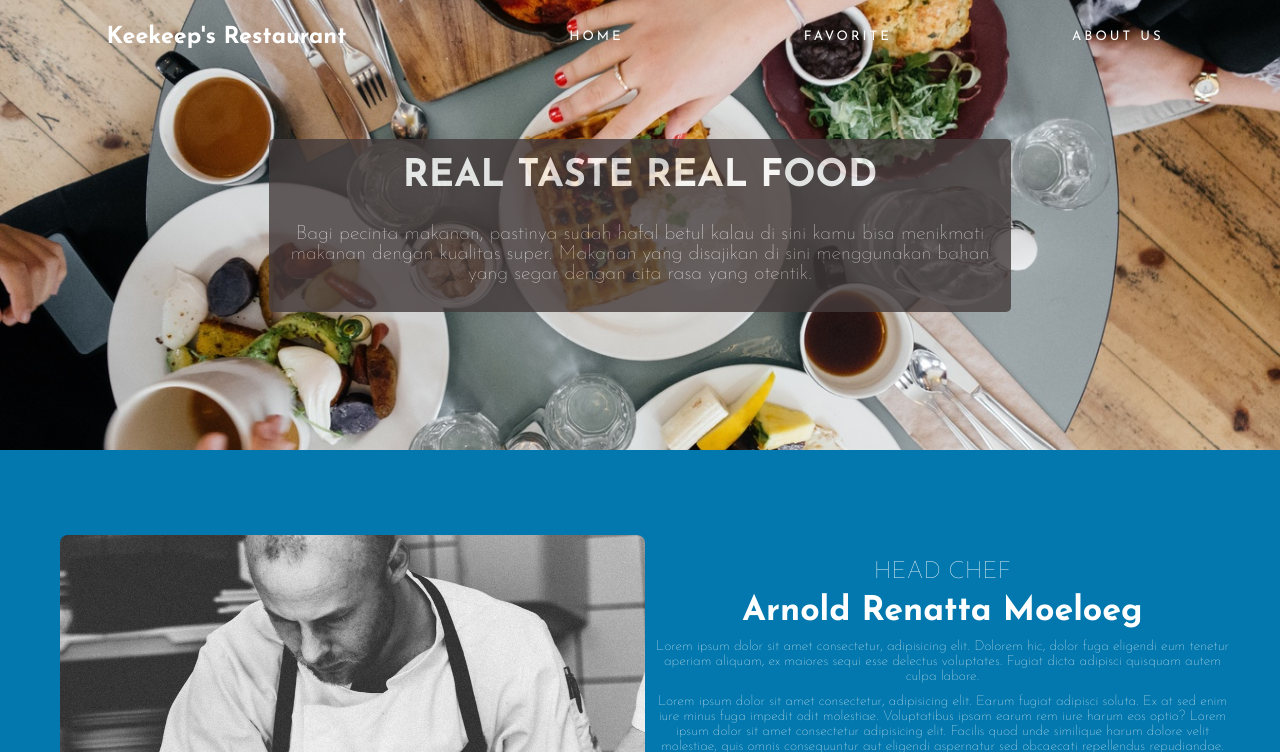
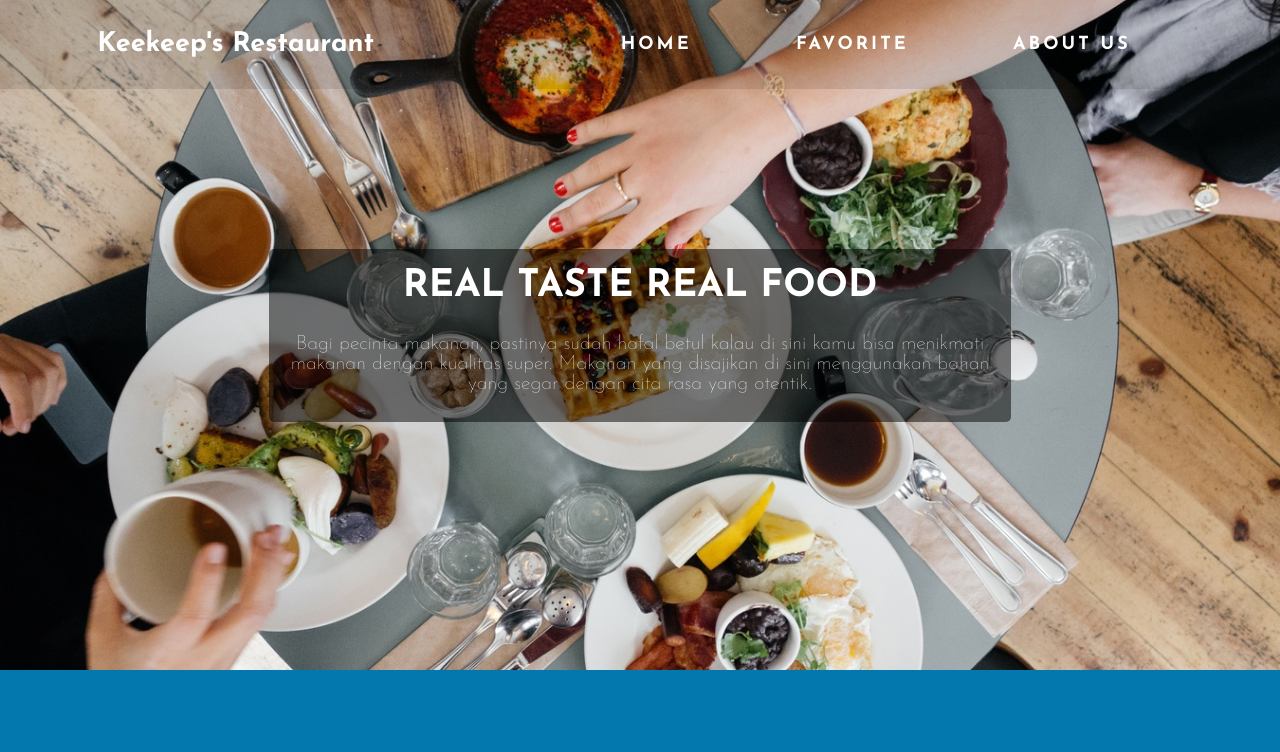
Before and after one commit to plikipie/resto-apps, a website built with webpack: page src/templates/index.html in a window 1280 px wide. Shown: the top 752 px of the page. Built offline with nearby package versions, Linux system fonts and the light colour scheme.

Commit message:
revisi submission and added parallax effect

```diff
--- a/src/scripts/content.js
+++ b/src/scripts/content.js
@@ -4,7 +4,7 @@ let getData = "";
 data.restaurants.forEach((resto) => {
   getData += `<div tabindex="0" class="main__card">
     <h1 class="img__tagline">Kota: ${resto.city}</h1>
-    <img src="${resto.pictureId}" alt="Gambar kontent" class="card__img" />
+    <img src="${resto.pictureId}" alt="" class="card__img" />
     <div class="card__tagline">
         <h2 class="rating">Rating : ${resto.rating}</h2>
         <h3 class="img__title">${resto.name}</h3>
--- a/src/styles/scss/appbar.scss
+++ b/src/styles/scss/appbar.scss
@@ -7,9 +7,10 @@
     width: 100%;
     z-index: 999;
     padding: 20px 0;
+    background-color: rgba(0, 0, 0, 0.1);
     .nav__logo {
         display: flex;
-        font-size: 1.3em;
+        font-size: 1.5em;
         color: var(--text-color);
         align-items: center;
     }
@@ -18,20 +19,27 @@
 .menu {
     display: flex;
     list-style-type: none;
-    justify-content: space-between;
+    justify-content: space-around;
     width: 48%;
     letter-spacing: 3px;
-    li {
+    a {
+        display: flex !important;
+        align-items: center;
+        justify-items: center;
         background-color: var(--pseudo-color);
-        padding: 10px;
         text-transform: uppercase;
-        font-size: 1.1em;
         text-align: center;
         border-radius: 5px;
         transition: 0.8s;
         cursor: pointer;
+        font-size: 1.5em;
+        color: #ffffff;
+        font-weight: bold;
+        list-style-type: none;
+        text-decoration: none;
+        padding: 15px 15px 15px 15px;
     }
-    li:hover {
+    a:hover {
         background-color: var(--secondary-color);
         color: var(--text-color);
         transition: 0.8s;
--- a/src/styles/scss/jumbotron.scss
+++ b/src/styles/scss/jumbotron.scss
@@ -3,21 +3,26 @@
 .hero {
     display: flex;
     align-items: center;
-    min-height: 450px;
+    width: 100%;
+    min-height: 670px;
     width: 100%;
     text-align: center;
     background-image: url("/images/heros/hero-image_2.jpg");
     background-position: center;
     background-color: var(--secondary-color);
     background-size: cover;
+    background-attachment: fixed;
+    background-position: center;
+    background-repeat: no-repeat;
+    object-fit: center;
+    object-position: center;
 }
 
 .hero__wrap {
     max-width: 58%;
     margin: 0 auto;
     border-radius: 5px;
-    background-color: #443b3b;
-    opacity: 0.8;
+    background-color: rgba(0, 0, 0, 0.5);
 }
 
 .hero__title {
--- a/src/styles/scss/responsive.scss
+++ b/src/styles/scss/responsive.scss
@@ -10,9 +10,11 @@
         align-items: center !important;
     }
     .img__content {
-        width: 60.6% !important;
+        width: 100% !important;
         height: auto;
         margin-top: 20px;
+        object-position: center;
+        object-fit: center;
     }
     .content__tagline {
         width: 75%;
--- a/src/templates/index.html
+++ b/src/templates/index.html
@@ -15,21 +15,19 @@
         <div tabindex="0" class="nav__logo">
             <h1>Keekeep's Restaurant</h1>
         </div>
-        <ul class="menu">
-            <li tabindex="0">
-                <a href="/dist/index.html"></a>home</li>
-            <li tabindex="0">
-                <a href="#"></a>favorite</li>
-            <li tabindex="0">
-                <a href="https://github.com/plikipie"></a>about us</li>
-        </ul>
+        <div class="menu">
+            <a href="#">home</a>
+            <a href="#">favorite</a>
+            <a href="https://github.com/plikipie">about us</a>
+        </div>
+
         <div class="menu-toggle">
             <input type="checkbox" />
             <span></span>
             <span></span>
             <span></span>
         </div>
-    </nav tabindex="0">
+    </nav>
     <div class="hero">
         <div tabindex="0" class="hero__wrap">
             <h1 class="hero__title">real taste real food</h1>
```
Also changed, not shown: src/styles/css/appbar.css, src/styles/css/jumbotron.css, src/styles/css/responsive.css, 3 other files.
